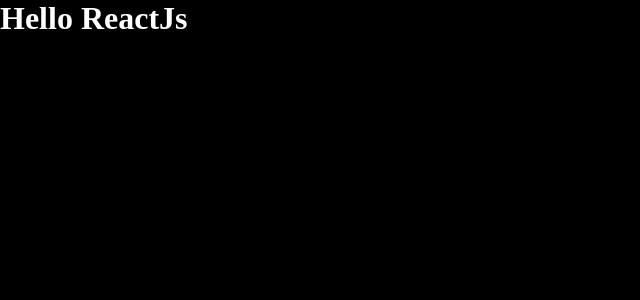
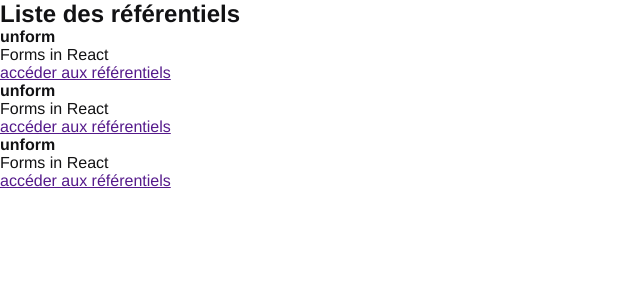
Before and after one commit to gregory6z/Ignite-reactjs-01GitHubExplorer, a React app: page / in a window 1280 px wide. Shown: the top 300 px of the page, without its empty margins (0-640 px from the left). Built offline with nearby package versions, Linux system fonts and the light colour scheme.

Commit message:
premier composant react

```diff
--- a/src/App.jsx
+++ b/src/App.jsx
@@ -1,7 +1,8 @@
 import './styles/global.scss'
 
 import React from 'react'
+import { RepositoryList } from './components/RepositoryList'
 export function App() {
 
- return <h1>Hello ReactJs</h1>
+ return <RepositoryList></RepositoryList>
 }
--- /dev/null
+++ b/src/components/RepositoryList.jsx
@@ -0,0 +1,36 @@
+export function RepositoryList(){
+  return(
+    <section className="repository-list">
+      <h1>Liste des référentiels</h1>
+
+      <ul>
+        <li>
+          <strong>unform</strong>
+          <p>Forms in React</p>
+
+          <a href="">
+          accéder aux référentiels
+          </a>
+        </li>
+
+        <li>
+          <strong>unform</strong>
+          <p>Forms in React</p>
+
+          <a href="">
+          accéder aux référentiels
+          </a>
+        </li>
+
+        <li>
+          <strong>unform</strong>
+          <p>Forms in React</p>
+
+          <a href="">
+          accéder aux référentiels
+          </a>
+        </li>
+      </ul>
+    </section>
+  )
+}
--- a/src/styles/global.scss
+++ b/src/styles/global.scss
@@ -4,7 +4,6 @@
   box-sizing: border-box;
 }
 body {
-  font: Arial, Helvetica, sans-serif;
-  background-color: black;
-  color: white;
+  font: 16px "Helvetica Neue", Arial, sans-serif;
+  color: #121214;
 }
```
Also changed, not shown: 1 other file (tests, documents, lock files or other folders).
